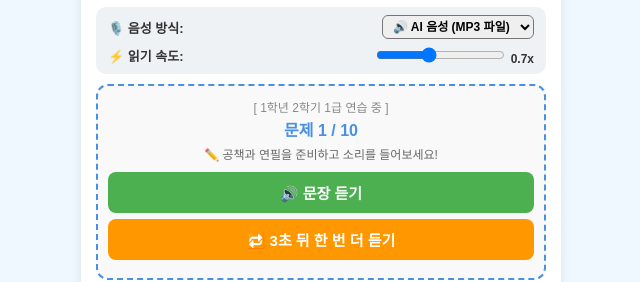
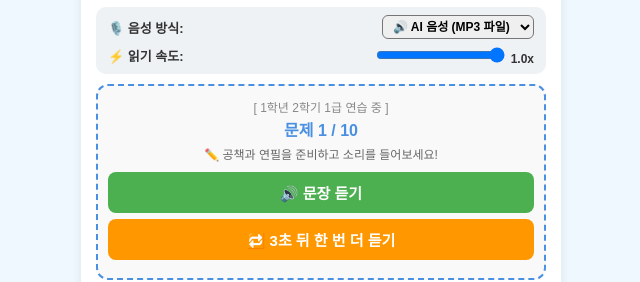
Before and after one commit to kennylee8263/dictation, a plain HTML site: page index.html in a window 1280 px wide. Shown: the part 186-468 px from the top of the page, 319-959 px from the left. Drawn offline with Linux system fonts and the light colour scheme.

Commit message:
Update index.html

```diff
--- a/index.html
+++ b/index.html
@@ -152,8 +152,8 @@
       <div class="control-row">
         <label for="rate">⚡ 읽기 속도:</label>
         <div>
-          <input type="range" id="rate" min="0.5" max="1.0" step="0.1" value="0.7">
-          <span id="rate-val" style="font-size: 12px;">0.7x</span>
+          <input type="range" id="rate" min="0.5" max="1.0" step="0.1" value="1.0">
+          <span id="rate-val" style="font-size: 12px;">1.0x</span>
         </div>
       </div>
     </div>
```
